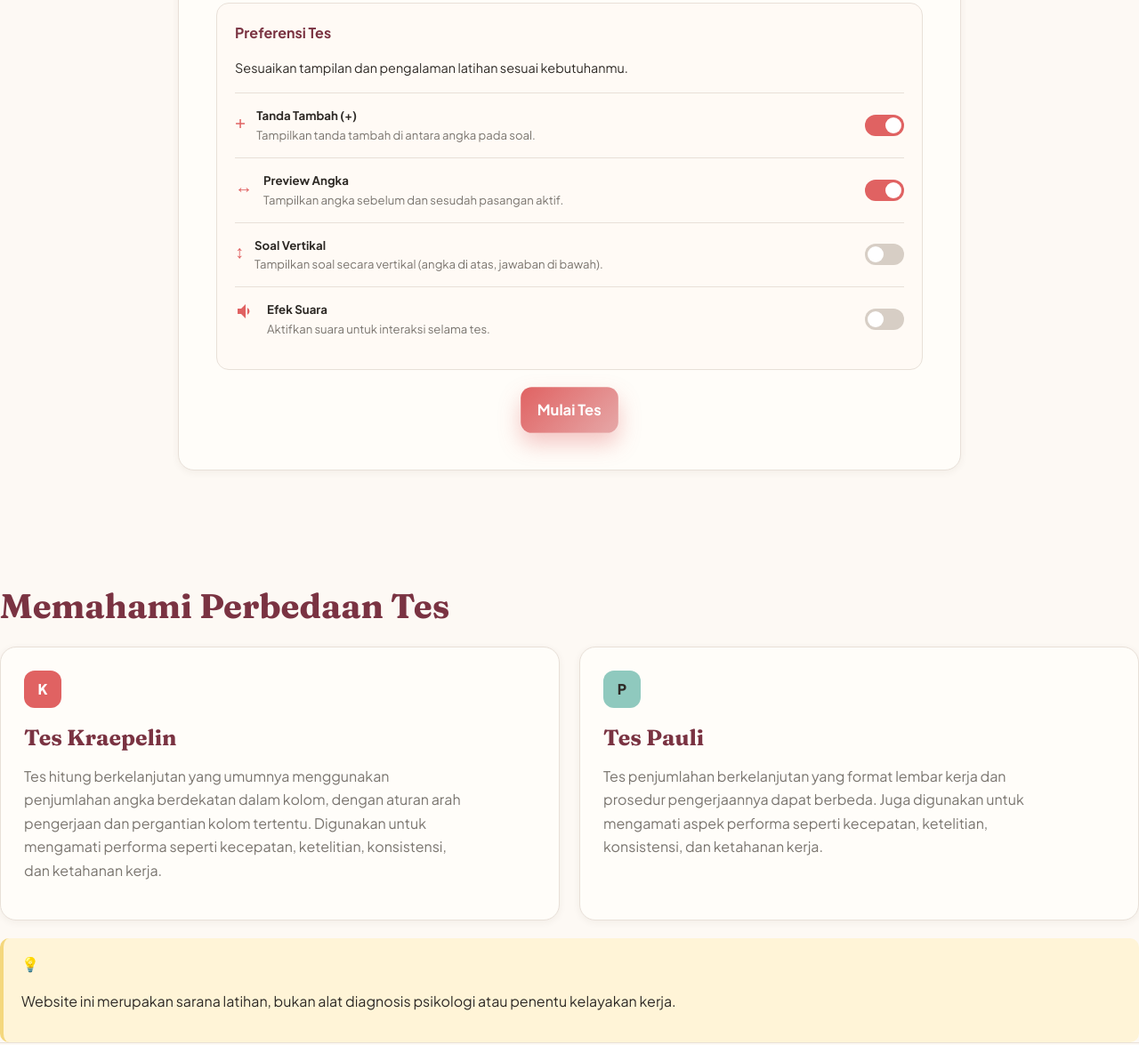
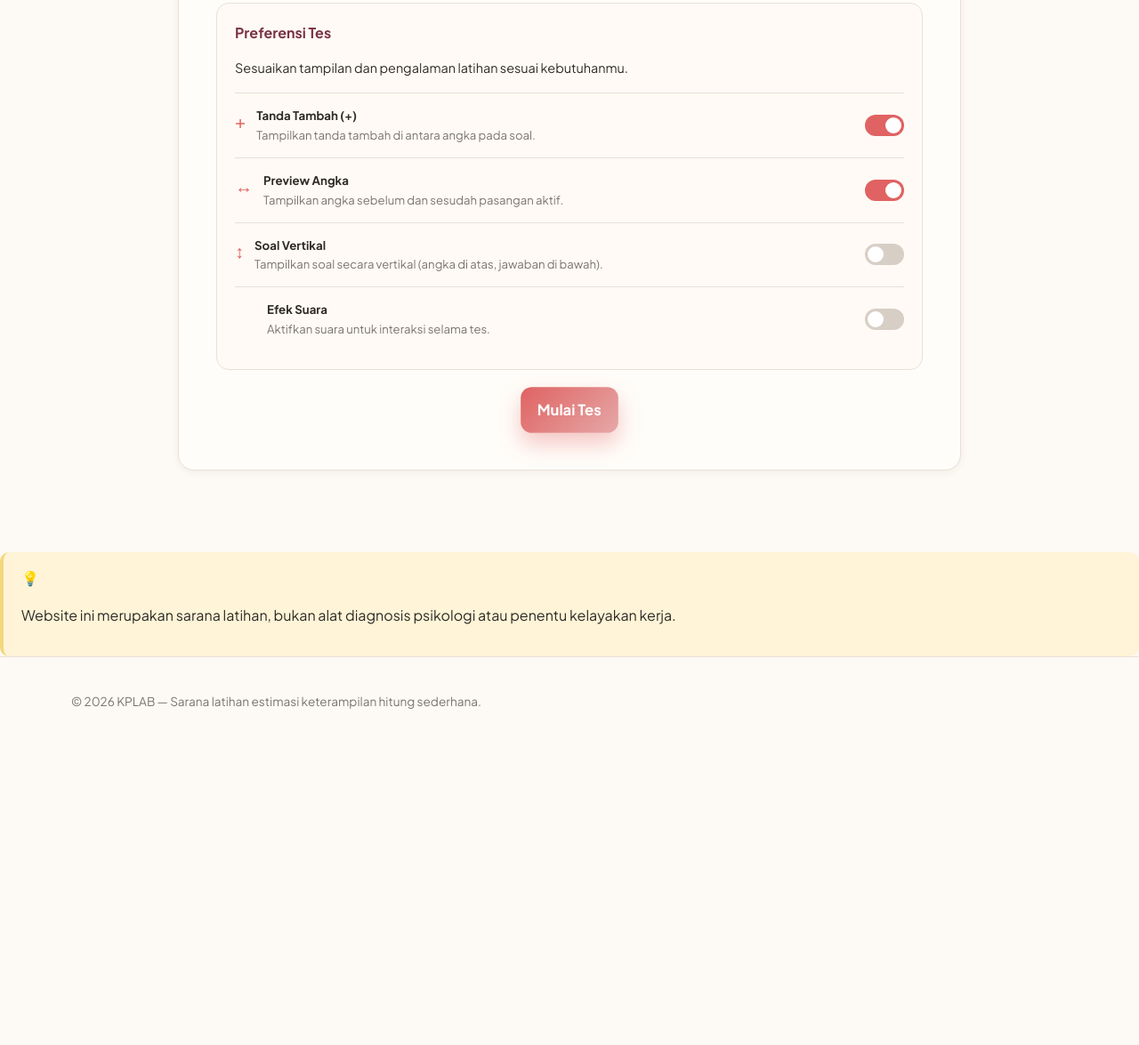
Before and after one commit to Gumiyaa/KPLab, a plain HTML site: page kraepelin.html in a window 1280 px wide. Shown: the part 705-1880 px from the top of the page at 89% size. After the commit the page ends 1545 px from the top, so only its background shows below. Drawn offline with Linux system fonts and the light colour scheme.

Commit message:
Update Keciel

```diff
--- a/kraepelin.html
+++ b/kraepelin.html
@@ -144,9 +144,9 @@
                     <div class="pref-item">
                         <div class="pref-info">
                             <div class="pref-icon" aria-hidden="true"><svg xmlns="http://www.w3.org/2000/svg" width="24"
-                                    height="24" viewBox="0 0 24 24" fill="currentColor"
-                                    style="color:var(--coral);">
-                                    <path d="M3 9v6h4l5 5V4L7 9H3zm13.5 3a4.5 4.5 0 0 0-2.5-4.03v8.06A4.5 4.5 0 0 0 16.5 12z" />
+                                    height="24" viewBox="0 0 24 24" fill="currentColor" style="color:var(--coral);"></svg>
+                                    <path
+                                        d="M3 9v6h4l5 5V4L7 9H3zm13.5 3a4.5 4.5 0 0 0-2.5-4.03v8.06A4.5 4.5 0 0 0 16.5 12z" />
                                 </svg></div>
                             <div class="pref-text">
                                 <h5>Efek Suara</h5>
@@ -167,26 +167,6 @@
         </section>
     </main>
 
-    <section class="def">
-        <div class="section-head">
-            <h2>Memahami Perbedaan Tes</h2>
-        </div>
-        <div class="def-grid">
-            <div class="def-item">
-                <div class="def-icon icon-coral">K</div>
-                <h4>Tes Kraepelin</h4>
-                <p>Tes hitung berkelanjutan yang umumnya menggunakan penjumlahan angka berdekatan dalam kolom,
-                    dengan aturan arah pengerjaan dan pergantian kolom tertentu. Digunakan untuk mengamati performa
-                    seperti kecepatan, ketelitian, konsistensi, dan ketahanan kerja.</p>
-            </div>
-            <div class="def-item">
-                <div class="def-icon icon-mint">P</div>
-                <h4>Tes Pauli</h4>
-                <p>Tes penjumlahan berkelanjutan yang format lembar kerja dan prosedur pengerjaannya dapat berbeda.
-                    Juga digunakan untuk mengamati aspek performa seperti kecepatan, ketelitian, konsistensi, dan
-                    ketahanan kerja.</p>
-            </div>
-        </div>
         <div class="disclaimer-box">
             <div class="disclaimer-icon">💡</div>
             <p class="disclaimer">Website ini merupakan sarana latihan, bukan alat diagnosis psikologi atau penentu
```
Also changed, not shown: tes.html (+1 -19 lines).
